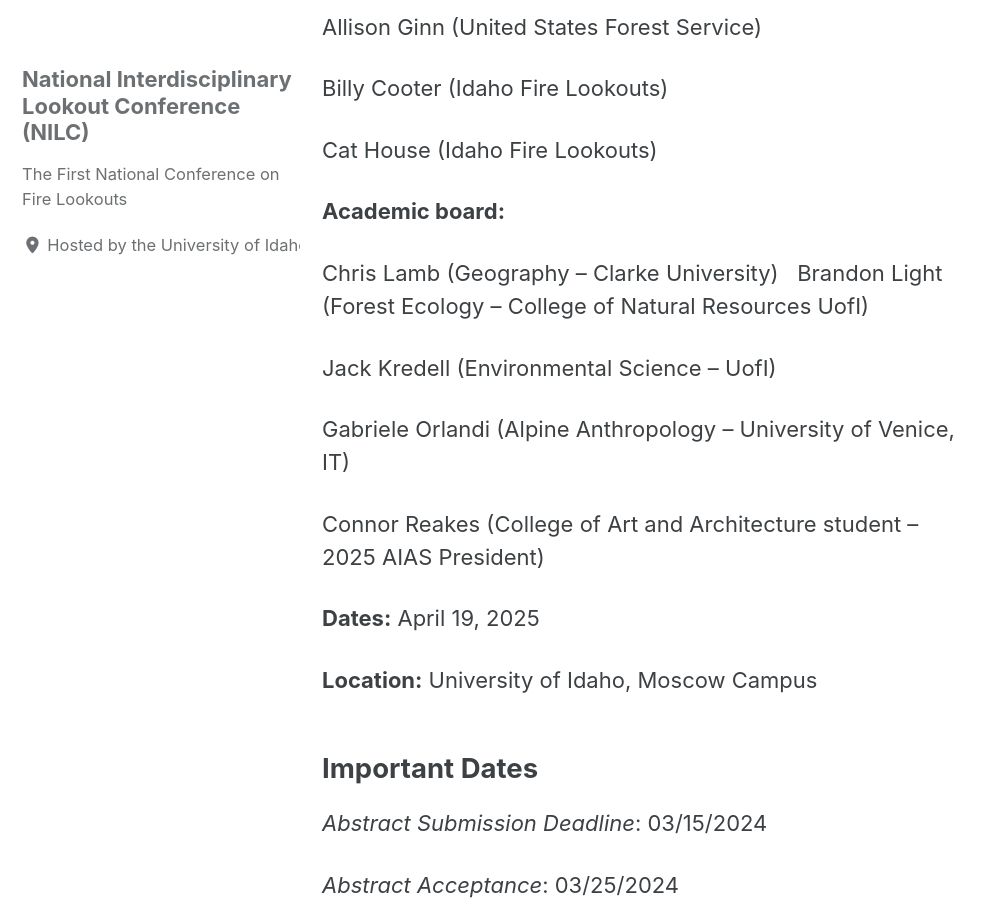
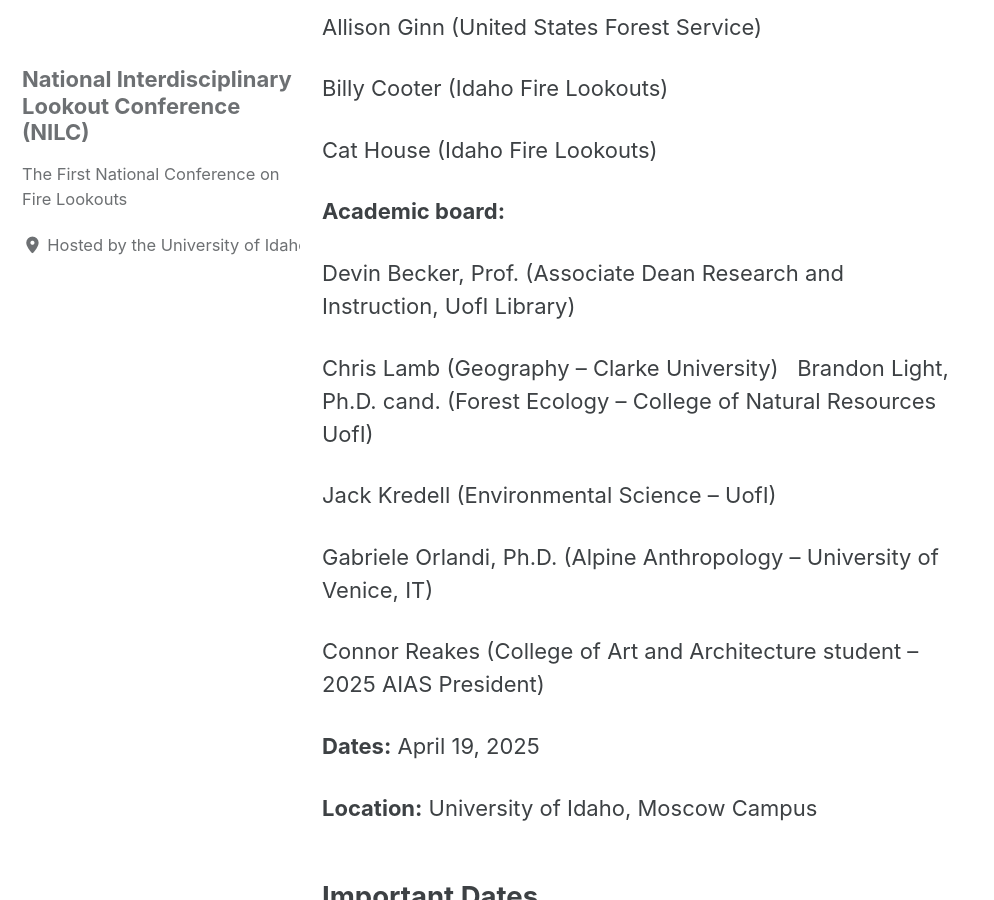
Before and after one commit to lookoutconference/lookoutconference.github.io, a Jekyll site: the page built from pages/about.md, in a window 1280 px wide and 900 px high, scrolled down 929 px. Shown: the whole window, without its empty margins (0-994 px from the left). Built offline with Jekyll 4.4.1, drawn with Linux system fonts in a browser that asks for light colours; cached includes are drawn as plain includes; our own code applies the rules of GitHub Pages for plain Markdown files.

Commit message:
academic board updated 2

```diff
--- a/pages/about.md
+++ b/pages/about.md
@@ -32,13 +32,15 @@
 
 **Academic board:**
 
+Devin Becker, Prof. (Associate Dean Research and Instruction, UofI Library)
+
 Chris Lamb (Geography – Clarke University)
 
-Brandon Light (Forest Ecology – College of Natural Resources UofI)
+Brandon Light, Ph.D. cand. (Forest Ecology – College of Natural Resources UofI)
 
 Jack Kredell (Environmental Science – UofI)
 
-Gabriele Orlandi (Alpine Anthropology – University of Venice, IT)
+Gabriele Orlandi, Ph.D. (Alpine Anthropology – University of Venice, IT)
 
 Connor Reakes (College of Art and Architecture student – 2025 AIAS President)
 
```
